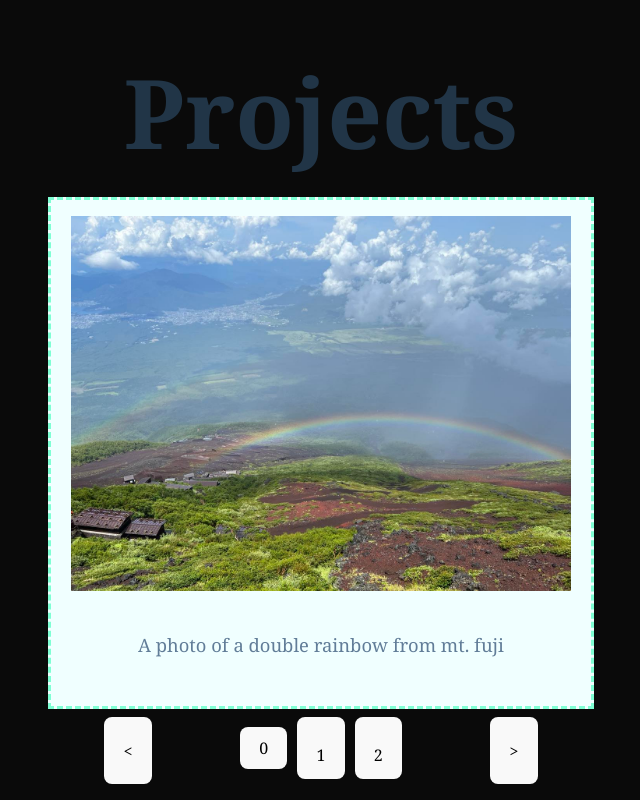
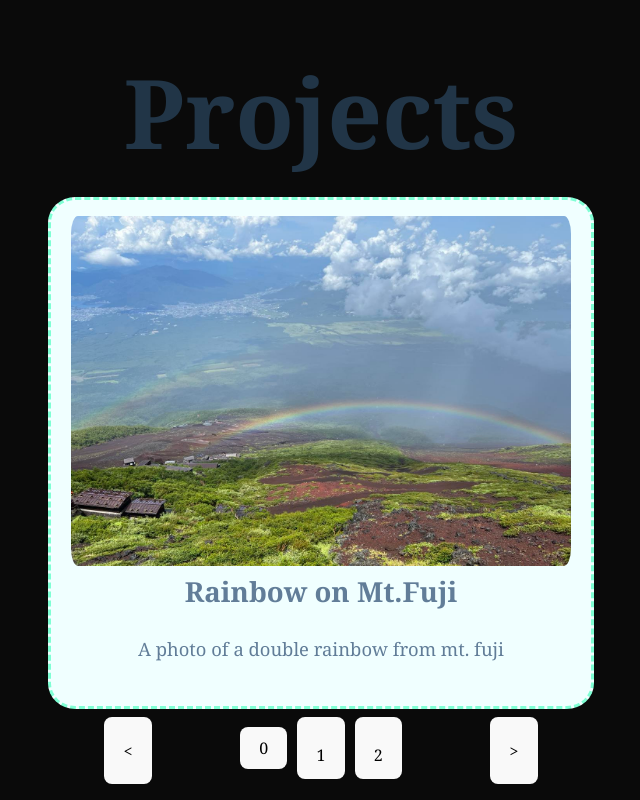
Before and after one commit to MichaelSault/Portfolio2024, a React (Vite) app: page / in a window 1280 px wide. Shown: the part 805-1605 px from the top of the page, without its empty margins (319-959 px from the left). Built offline with nearby package versions, Linux system fonts and the light colour scheme.

Commit message:
front-end changes to project carousel

```diff
--- a/src/components/CarouselItem.component.jsx
+++ b/src/components/CarouselItem.component.jsx
@@ -9,7 +9,7 @@ function CarouselItem({item}){
             <div className="carousel-item">
                 <div></div>
                 <img className="carousel-image" src={item.image}/>
-                <div className="carousel-item-description">{item.description}</div>
+                <div className="carousel-item-description"><h2>{item.title}</h2>{item.description}</div>
             </div>
         </div>
 
--- a/src/styleSheets/carousel.css
+++ b/src/styleSheets/carousel.css
@@ -73,6 +73,7 @@ body{
     border-color: aquamarine;
     margin-top: 1em;
     padding-top: 1em;
+    border-radius: 5%;
 }
 
 .carousel-item-hidden{
@@ -89,7 +90,7 @@ body{
 
 .carousel-item-description{
     font-size: 1.15rem;
-    margin: 40px 0 40px 0;
+    margin: 5px 0 5px 0;
     padding: 0 20px 0 20px;
     white-space: normal;
     color: #617d98;
@@ -97,8 +98,10 @@ body{
 
 .carousel-image {
     width: 500px;
+    height: 350px;
     overflow: hidden;
     padding: 0 20px 0 20px;
+    border-radius: 5%;
 }
 
 .carousel-hidden {
```
